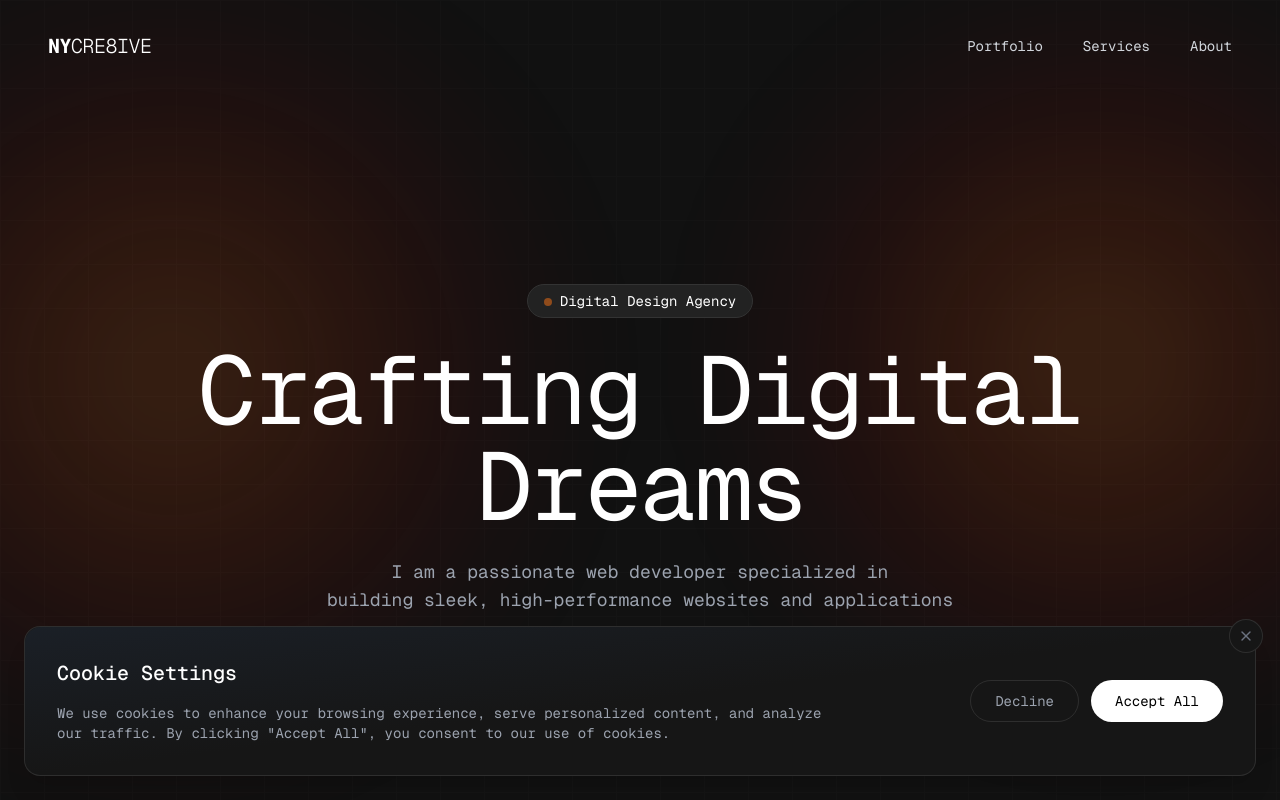
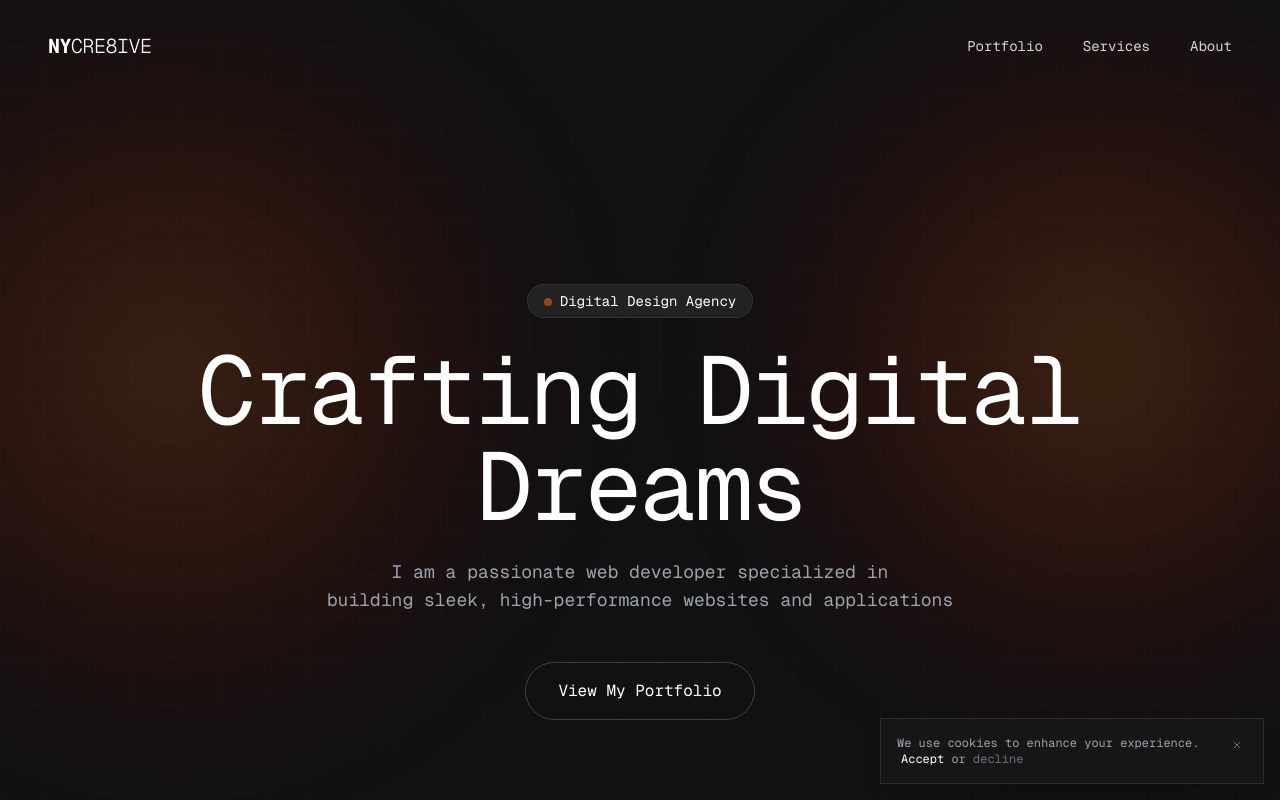
Before and after one commit to nanayawdev/nycre8ivestudio, a Next.js app: page / in a window 1280 px wide. Shown: the top 800 px of the page. Built offline with nearby package versions, Linux system fonts and the light colour scheme.

Commit message:
Create a more compact and minimal version of the cookie consent

```diff
--- a/components/ui/cookie-consent.tsx
+++ b/components/ui/cookie-consent.tsx
@@ -31,51 +31,30 @@ export function CookieConsent() {
     <AnimatePresence>
       {isVisible && (
         <motion.div
-          initial={{ y: 100, opacity: 0 }}
+          initial={{ y: 20, opacity: 0 }}
           animate={{ y: 0, opacity: 1 }}
-          exit={{ y: 100, opacity: 0 }}
+          exit={{ y: 20, opacity: 0 }}
           transition={{ type: "spring", stiffness: 100, damping: 20 }}
-          className="fixed bottom-0 left-0 right-0 z-50 p-3 sm:p-4 md:p-6"
+          className="fixed bottom-4 right-4 z-50 max-w-sm"
         >
-          <div className="max-w-[90rem] mx-auto">
-            <div className="relative bg-[#161616] rounded-xl sm:rounded-2xl p-4 sm:p-6 md:p-8 shadow-xl border border-white/10">
-              {/* Gradient overlay */}
-              <div className="absolute inset-0 rounded-xl sm:rounded-2xl bg-gradient-to-br from-gray-800/50 via-transparent to-transparent" />
-
-              {/* Close button */}
+          <div className="relative bg-[#161616] rounded-lg p-4 shadow-xl border border-white/10">
+            <div className="flex items-start gap-3">
+              <p className="text-xs text-gray-400 flex-1">
+                We use cookies to enhance your experience.
+                <button onClick={handleAccept} className="text-white hover:underline ml-1">
+                  Accept
+                </button>
+                {" or "}
+                <button onClick={handleDecline} className="text-gray-500 hover:text-gray-400">
+                  decline
+                </button>
+              </p>
               <button
                 onClick={handleDecline}
-                className="absolute -top-2 -right-2 p-1.5 sm:p-2 rounded-full bg-[#161616] border border-white/10 text-gray-500 hover:text-white transition-colors z-10"
+                className="text-gray-500 hover:text-white p-1"
               >
-                <X className="w-3 h-3 sm:w-4 sm:h-4" />
+                <X className="w-3 h-3" />
               </button>
-
-              {/* Content */}
-              <div className="relative flex flex-col lg:flex-row items-start lg:items-center gap-4 lg:gap-8">
-                <div className="flex-1 space-y-2 sm:space-y-4">
-                  <h3 className="text-lg sm:text-xl font-medium text-white">Cookie Settings</h3>
-                  <p className="text-xs sm:text-sm text-gray-400 leading-relaxed max-w-3xl">
-                    We use cookies to enhance your browsing experience, serve personalized content, and analyze our traffic.
-                    By clicking &quot;Accept All&quot;, you consent to our use of cookies.
-                  </p>
-                </div>
-
-                {/* Buttons */}
-                <div className="flex flex-col xs:flex-row gap-2 sm:gap-3 w-full lg:w-auto">
-                  <button
-                    onClick={handleDecline}
-                    className="px-4 sm:px-6 py-2 sm:py-2.5 rounded-full text-xs sm:text-sm text-gray-400 hover:text-white border border-white/10 hover:border-white/20 transition-colors whitespace-nowrap"
-                  >
-                    Decline
-                  </button>
-                  <button
-                    onClick={handleAccept}
-                    className="px-4 sm:px-6 py-2 sm:py-2.5 rounded-full text-xs sm:text-sm bg-white text-black hover:bg-gray-100 transition-colors whitespace-nowrap"
-                  >
-                    Accept All
-                  </button>
-                </div>
-              </div>
             </div>
           </div>
         </motion.div>
```
